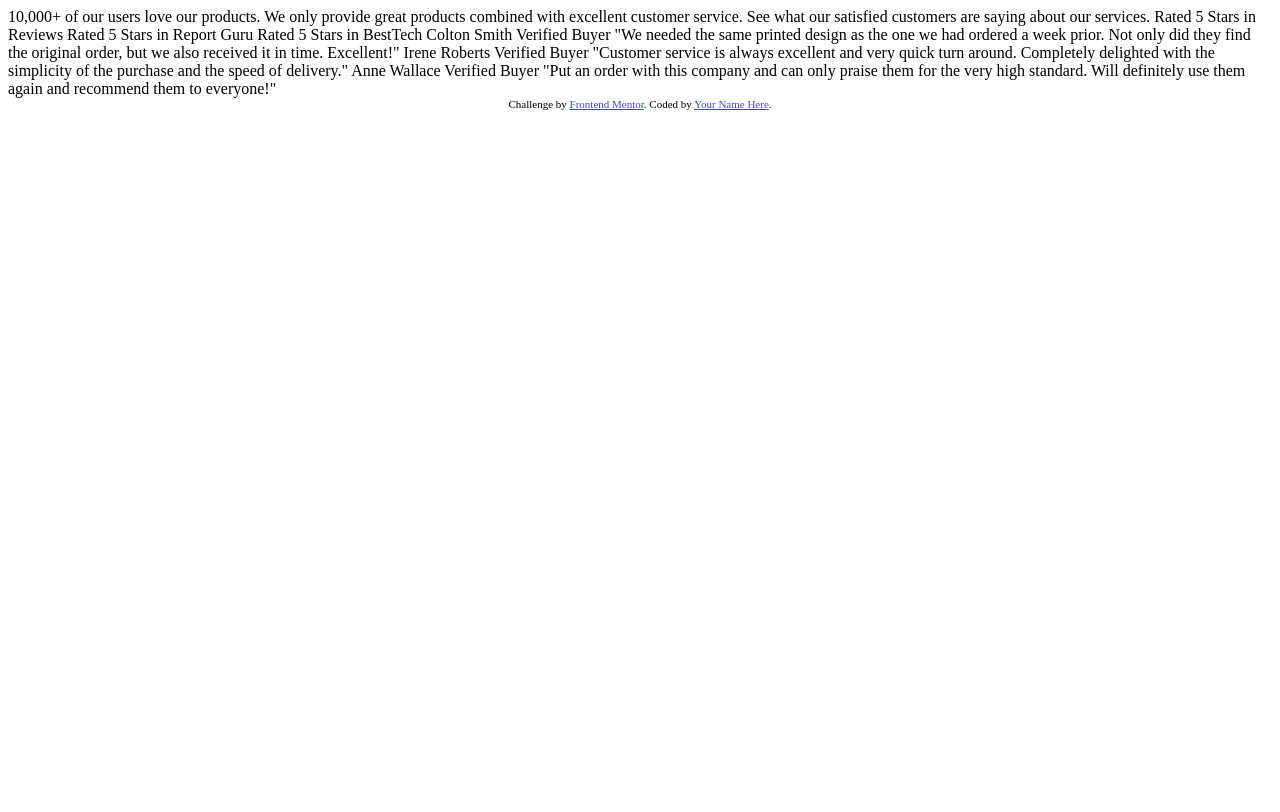
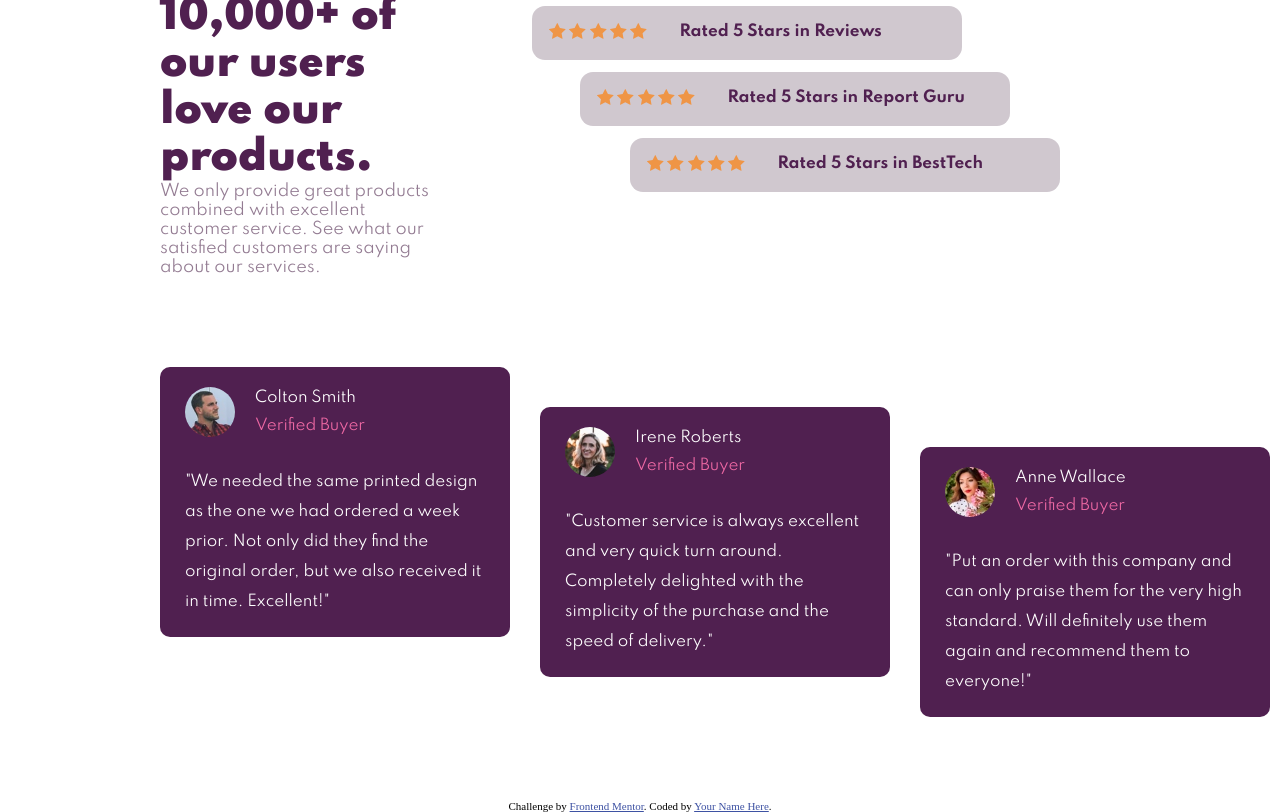
Before and after one commit to dngoyb/Social-proof-section-challenge-hub, a plain HTML site: page index.html in a window 1280 px wide. Drawn offline with Linux system fonts and the light colour scheme.

Commit message:
main and cards completed

```diff
--- a/index.html
+++ b/index.html
@@ -11,6 +11,15 @@
 			sizes="32x32"
 			href="./images/favicon-32x32.png"
 		/>
+
+		<link rel="preconnect" href="https://fonts.googleapis.com" />
+		<link rel="preconnect" href="https://fonts.gstatic.com" crossorigin />
+		<link
+			href="https://fonts.googleapis.com/css2?family=Spartan:wght@400;500;700;900&display=swap"
+			rel="stylesheet"
+		/>
+
+		<link rel="stylesheet" href="style.css" />
 
 		<title>Frontend Mentor | Social proof section</title>
 
@@ -26,30 +35,98 @@
 		</style>
 	</head>
 	<body>
-    10,000+ of our users love our products.
+		<div class="container">
+			<div class="main">
+				<div class="main__left">
+					<h1 class="main__title">10,000+ of our users love our products.</h1>
+					<p class="main__content">
+						We only provide great products combined with excellent customer
+						service. See what our satisfied customers are saying about our
+						services.
+					</p>
+				</div>
+				<div class="main__ratings">
+					<div class="main__ratings__block main__ratings__block--1">
+						<div class="main__ratings__img">
+							<img src="./images/icon-star.svg" alt="star" />
+							<img src="./images/icon-star.svg" alt="star" />
+							<img src="./images/icon-star.svg" alt="star" />
+							<img src="./images/icon-star.svg" alt="star" />
+							<img src="./images/icon-star.svg" alt="star" />
+						</div>
+						<h3 class="main__ratings__content">Rated 5 Stars in Reviews</h3>
+					</div>
+					<div class="main__ratings__block" id="main__ratings__block--2">
+						<div class="main__ratings__img">
+							<img src="./images/icon-star.svg" alt="star" />
+							<img src="./images/icon-star.svg" alt="star" />
+							<img src="./images/icon-star.svg" alt="star" />
+							<img src="./images/icon-star.svg" alt="star" />
+							<img src="./images/icon-star.svg" alt="star" />
+						</div>
+						<h3 class="main__ratings__content">Rated 5 Stars in Report Guru</h3>
+					</div>
+					<div
+						class="main__ratings__block main__ratings__block--3"
+						id="main__ratings__block--3"
+					>
+						<div class="main__ratings__img">
+							<img src="./images/icon-star.svg" alt="star" />
+							<img src="./images/icon-star.svg" alt="star" />
+							<img src="./images/icon-star.svg" alt="star" />
+							<img src="./images/icon-star.svg" alt="star" />
+							<img src="./images/icon-star.svg" alt="star" />
+						</div>
+						<h3 class="main__ratings__content">Rated 5 Stars in BestTech</h3>
+					</div>
+				</div>
+			</div>
 
-    We only provide great products combined with excellent customer service.
-    See what our satisfied customers are saying about our services.
-
-    Rated 5 Stars in Reviews
-    Rated 5 Stars in Report Guru
-    Rated 5 Stars in BestTech
-
-    Colton Smith
-    Verified Buyer
-    "We needed the same printed design as the one we had ordered a week prior.
-    Not only did they find the original order, but we also received it in time.
-    Excellent!"
-
-    Irene Roberts
-    Verified Buyer
-    "Customer service is always excellent and very quick turn around. Completely
-    delighted with the simplicity of the purchase and the speed of delivery."
-
-    Anne Wallace
-    Verified Buyer
-    "Put an order with this company and can only praise them for the very high
-    standard. Will definitely use them again and recommend them to everyone!"
+			<div class="footer">
+				<div class="card">
+					<div class="card__top">
+						<img src="./images/image-colton.jpg" alt="" class="card__img" />
+						<div class="">
+							<p class="card__top__title">Colton Smith</p>
+							<p class="card__top__content">Verified Buyer</p>
+						</div>
+					</div>
+					<p class="card__content">
+						"We needed the same printed design as the one we had ordered a week
+						prior. Not only did they find the original order, but we also
+						received it in time. Excellent!"
+					</p>
+				</div>
+				<div class="card card--1">
+					<div class="card__top">
+						<img src="./images/image-irene.jpg" alt="" class="card__img" />
+						<div class="">
+							<p class="card__top__title">Irene Roberts</p>
+							<p class="card__top__content">Verified Buyer</p>
+						</div>
+					</div>
+					<p class="card__content">
+						"Customer service is always excellent and very quick turn around.
+						Completely delighted with the simplicity of the purchase and the
+						speed of delivery."
+					</p>
+				</div>
+				<div class="card card--2">
+					<div class="card__top">
+						<img src="./images/image-anne.jpg" alt="" class="card__img" />
+						<div class="">
+							<p class="card__top__title">Anne Wallace</p>
+							<p class="card__top__content">Verified Buyer</p>
+						</div>
+					</div>
+					<p class="card__content">
+						"Put an order with this company and can only praise them for the
+						very high standard. Will definitely use them again and recommend
+						them to everyone!"
+					</p>
+				</div>
+			</div>
+		</div>
 
 		<div class="attribution">
 			Challenge by
--- /dev/null
+++ b/style.scss
@@ -0,0 +1,123 @@
+//  Primary
+
+$very_dark_magenta: hsl(300, 43%, 22%);
+$soft_pink: hsl(333, 80%, 67%);
+
+//  Neutral
+
+$dark_grayish_magenta: hsl(303, 10%, 53%);
+$light_grayish_magenta: hsl(300, 24%, 96%);
+$white: hsl(0, 0%, 100%);
+
+* {
+	margin: 0;
+	padding: 0;
+	box-sizing: border-box;
+}
+
+.container {
+	height: 100vh;
+	padding: 10rem;
+	font-family: 'Spartan', sans-serif;
+
+	display: flex;
+	flex-direction: column;
+	justify-content: center;
+	align-items: center;
+}
+
+.main {
+	display: flex;
+	gap: 5rem;
+
+	&__left {
+		max-width: 400px;
+	}
+
+	&__title {
+		color: $very_dark_magenta;
+		font-weight: 900;
+		font-size: 40px;
+	}
+
+	&__content {
+		color: $dark_grayish_magenta;
+	}
+
+	&__ratings {
+		min-width: 600px;
+		&__block {
+			display: flex;
+			gap: 2rem;
+			color: $very_dark_magenta;
+			font-size: 13px;
+
+			padding: 17px;
+			margin: 12px;
+			width: 430px;
+			background-color: hsl(308, 8%, 80%);
+			border-radius: 13px;
+		}
+	}
+}
+
+#main__ratings__block--2 {
+	margin-left: 60px;
+}
+
+#main__ratings__block--3 {
+	margin-left: 110px;
+}
+
+.footer {
+	display: flex;
+	margin: 90px auto;
+
+	justify-content: space-between;
+	gap: 30px;
+}
+
+.card {
+	background-color: $very_dark_magenta;
+	color: $white;
+	padding: 20px 25px;
+	width: 350px;
+	height: 270px;
+	font-size: 15px;
+	border-radius: 10px;
+
+	&--1 {
+		margin-top: 40px;
+	}
+
+	&--2 {
+		margin-top: 80px;
+	}
+
+	&__img {
+		height: 50px;
+		width: 50px;
+		border-radius: 50%;
+	}
+
+	&__top {
+		display: flex;
+		align-items: center;
+		gap: 20px;
+
+		margin-bottom: 30px;
+
+		&__title {
+			padding-bottom: 10px;
+		}
+
+		&__content {
+			color: $soft_pink;
+		}
+	}
+
+	&__content {
+		line-height: 2;
+		margin-bottom: 30px;
+	}
+}
```
Also changed, not shown: style.css (added), 1 other file. Lines whose indentation alone changed are shown as unchanged.
